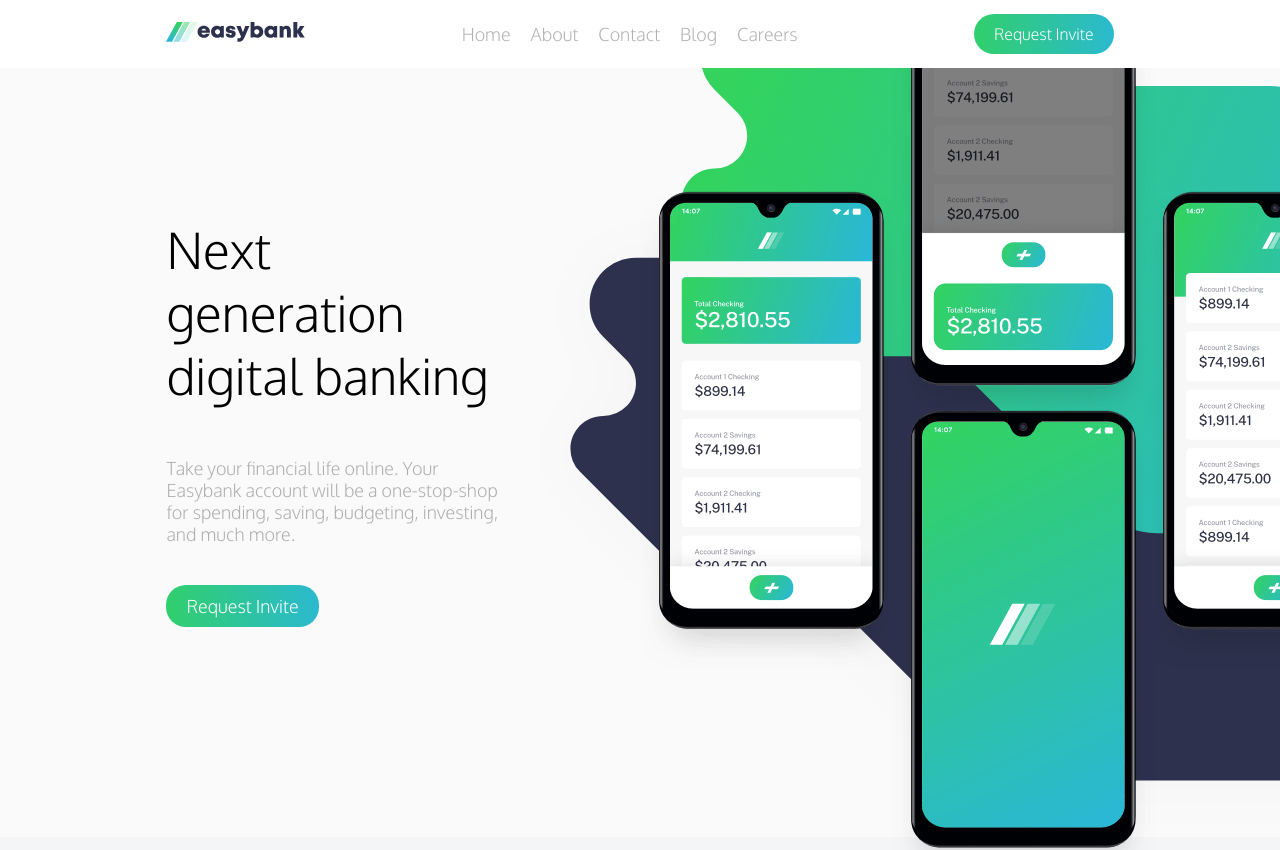
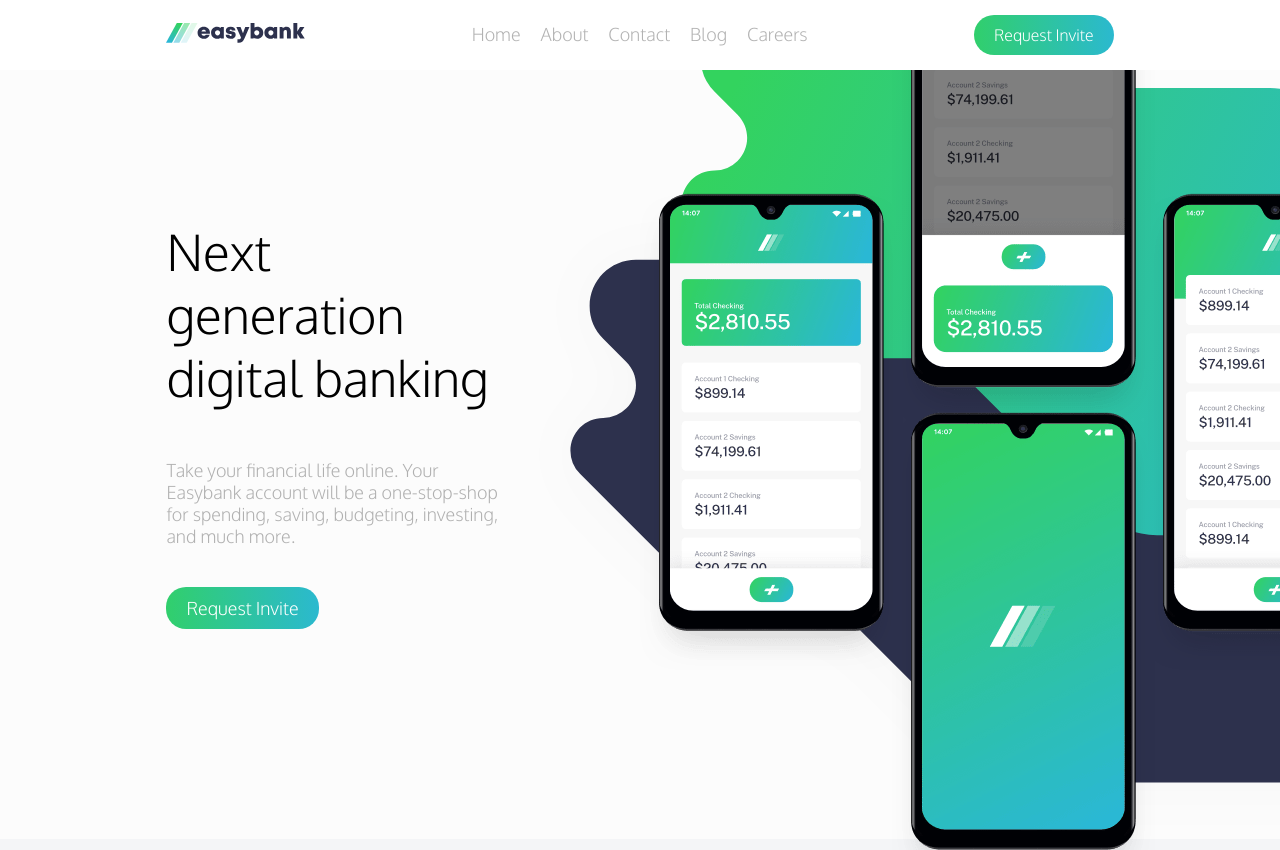
Before and after one commit to saheedibrahim/easybank-landing-page-master, a plain HTML site: page index.html in a window 1280 px wide. Shown: the top 850 px of the page. Drawn offline with Linux system fonts and the light colour scheme.

Commit message:
adjust the width of menu list

```diff
--- a/css/style.css
+++ b/css/style.css
@@ -44,11 +44,15 @@
     flex-direction: row;
     z-index: 1;
 }
-.menu li a{
-    margin-right: 20px;
+.menu li{
+    margin-right: 10px;
+    margin-left: 10px;
     padding-top: 20px;
     padding-bottom: 20px;
     display: block;
+}
+.menu li a{
+    padding-bottom: 25px;
     font-size: 18px;
     line-height: 1;
     color: rgba(0, 0, 0, 0.3);
@@ -129,7 +133,8 @@
 }
 .Next-generation{
     position: relative;
-    background-color: #FAFAFA;
+    /* background-color: #FAFAFA; */
+    background-color: rgba(250, 250, 250, 0.5);
     background-image: url("../images/bg-intro-desktop.svg");
     background-position: 200% 90%;
     background-repeat: no-repeat;
@@ -304,17 +309,14 @@
         border-radius: 10px;
         z-index: 4;
     }
-    .menu li{
-        width: 100%;
-    }
     .menu li a{
-        /* color: rgba(0, 0, 0, 0.3); */
         color: #000000;
     }
     .Next-generation{
         position: relative;
         width: 100%;
         background-color: #FAFAFA;
+        background-color: rgba(250, 250, 250, 0.1);
         background-image: url("../images/bg-intro-mobile.svg");
         background-position: 0% -29%;
         background-repeat: no-repeat;
@@ -322,7 +324,8 @@
     }
     .overlay{
         position: absolute;
-        background-color: rgba(234, 234, 236, 0.7);
+        /* background-color: rgba(234, 234, 236, 0.7); */
+        background-color: rgba(238, 238, 240, 0.3);
         top: 30px;
         left: 0;
         bottom: 0;
```
